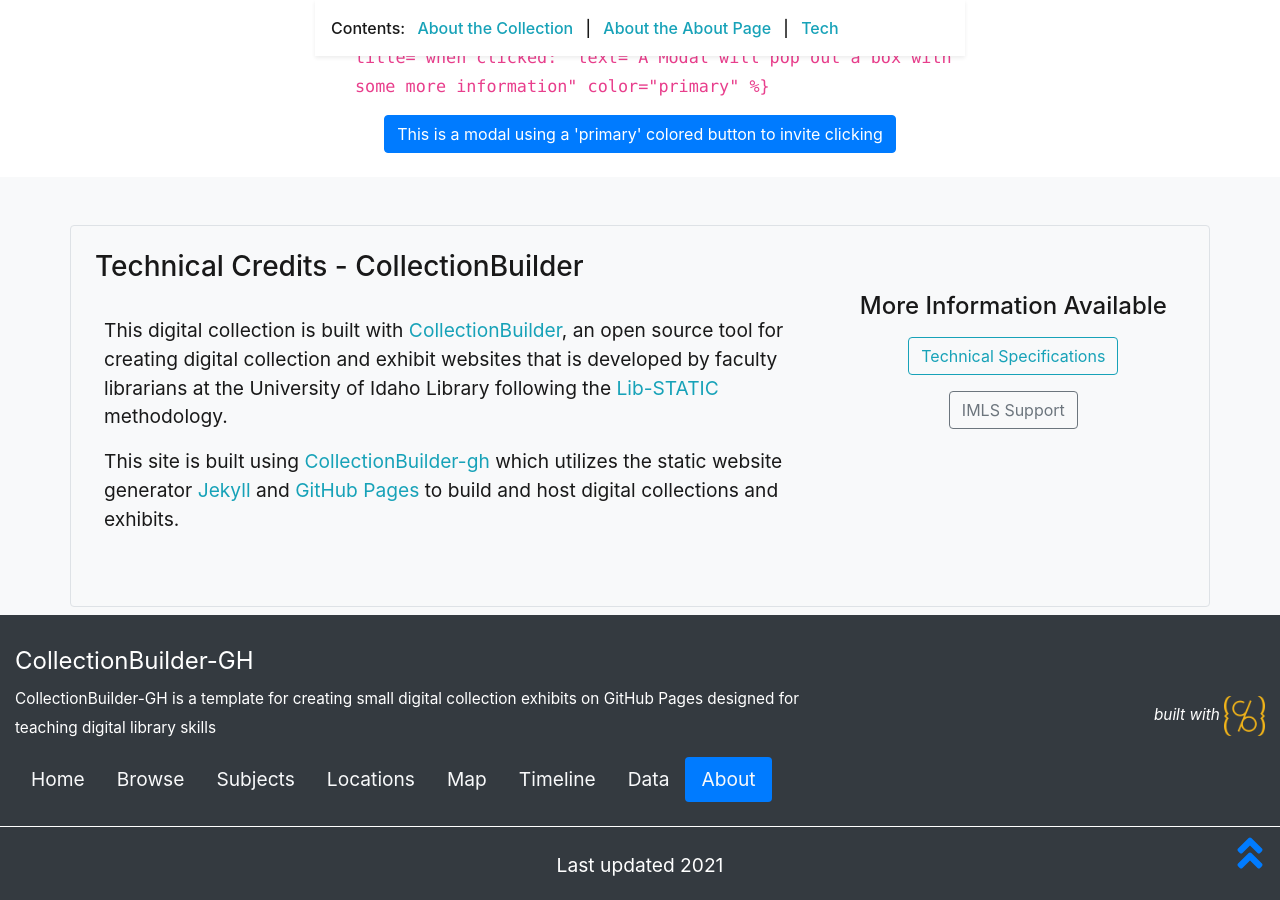
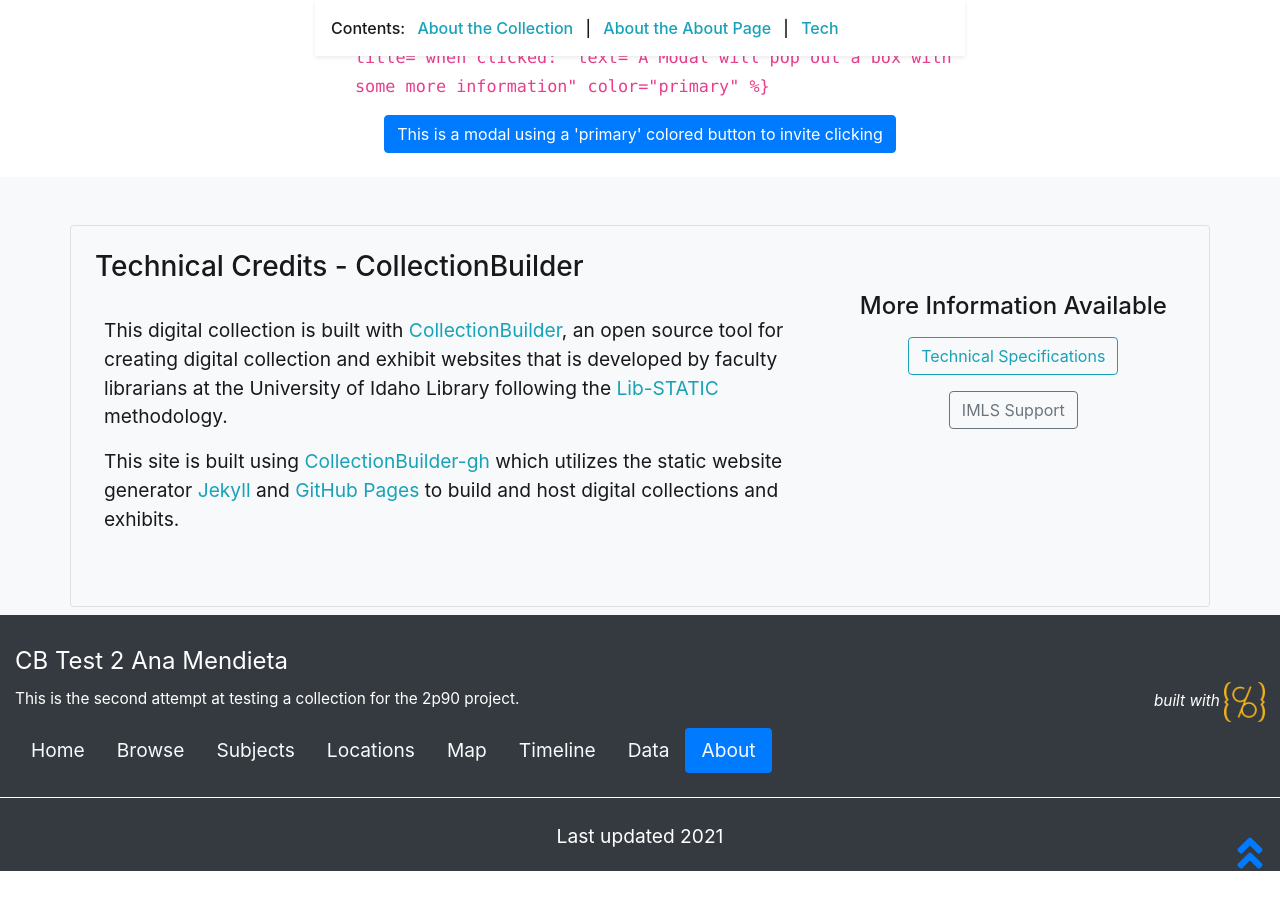
Before and after one commit to MadelineECollins/collinstest, a Jekyll site: the page built from pages/about.md, in a window 1280 px wide and 900 px high, scrolled down 5180 px. Built offline with Jekyll 4.4.1, drawn with Linux system fonts in a browser that asks for light colours; after the commit the page ends 6051 px from its top, so only the background shows below that; some of the changed text lies outside the part shown.

Commit message:
Update _config.yml

```diff
--- a/_config.yml
+++ b/_config.yml
@@ -20,14 +20,14 @@
 # SITE SETTINGS
 #
 # title of site appears in banner
-title: CollectionBuilder-GH
+title: CB Test 2 Ana Mendieta
 # tagline, a short phrase that will appear throughout the site in the top banner
-tagline: a template for creating simple digital exhibits
+tagline: Random pictures of Ana
 # description appears in meta tags and other locations
 # this description might appear in search result lists, keep around 160 characters max
-description: "CollectionBuilder-GH is a template for creating small digital collection exhibits on GitHub Pages designed for teaching digital library skills"
+description: "This is the second attempt at testing a collection for the 2p90 project."
 # creator of the digital collection, to appear in meta tags; we typically use our GitHub usernames but feel free to just use your name
-author: CollectionBuilder
+author: Madeline Collins
 
 ##########
 # COLLECTION SETTINGS
```
